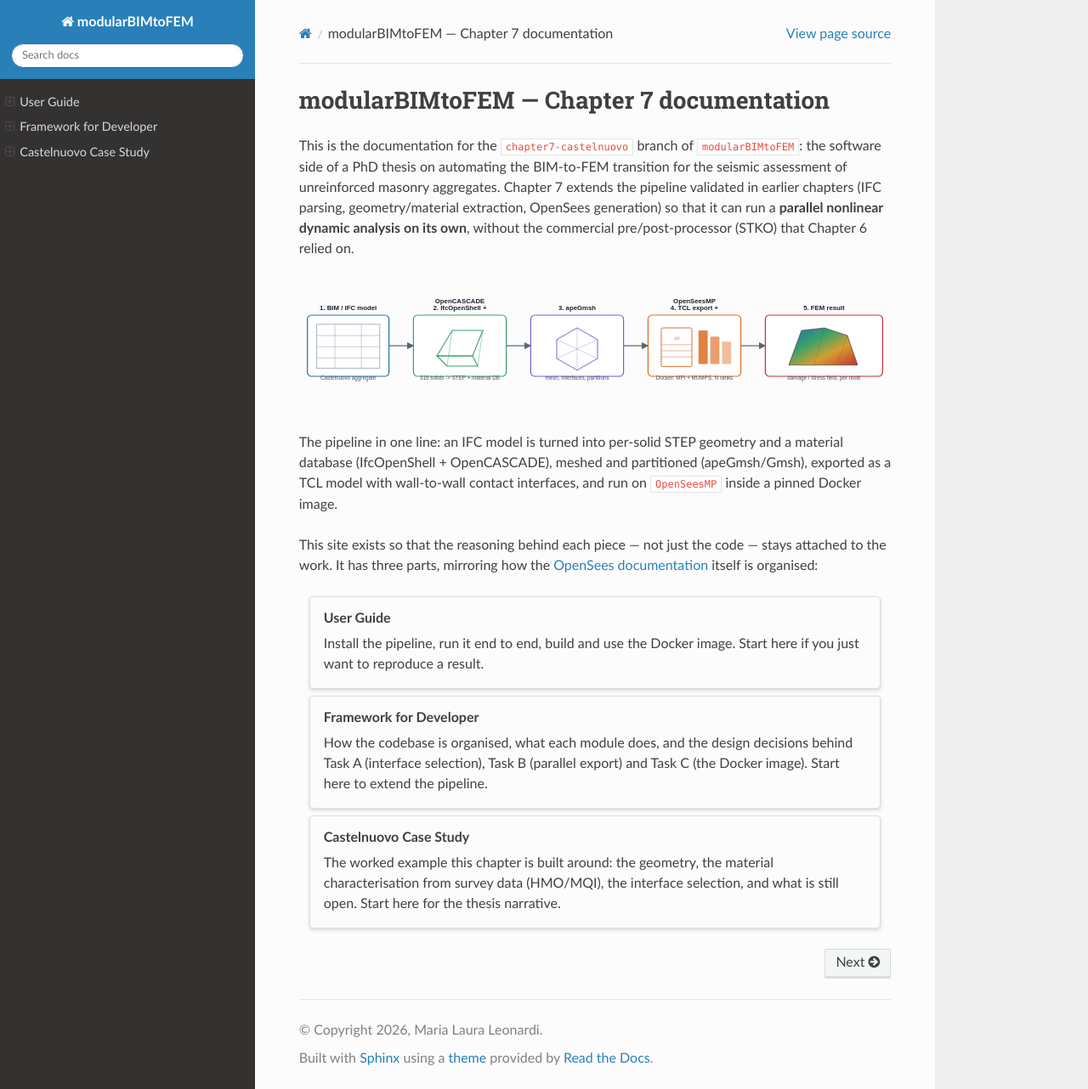
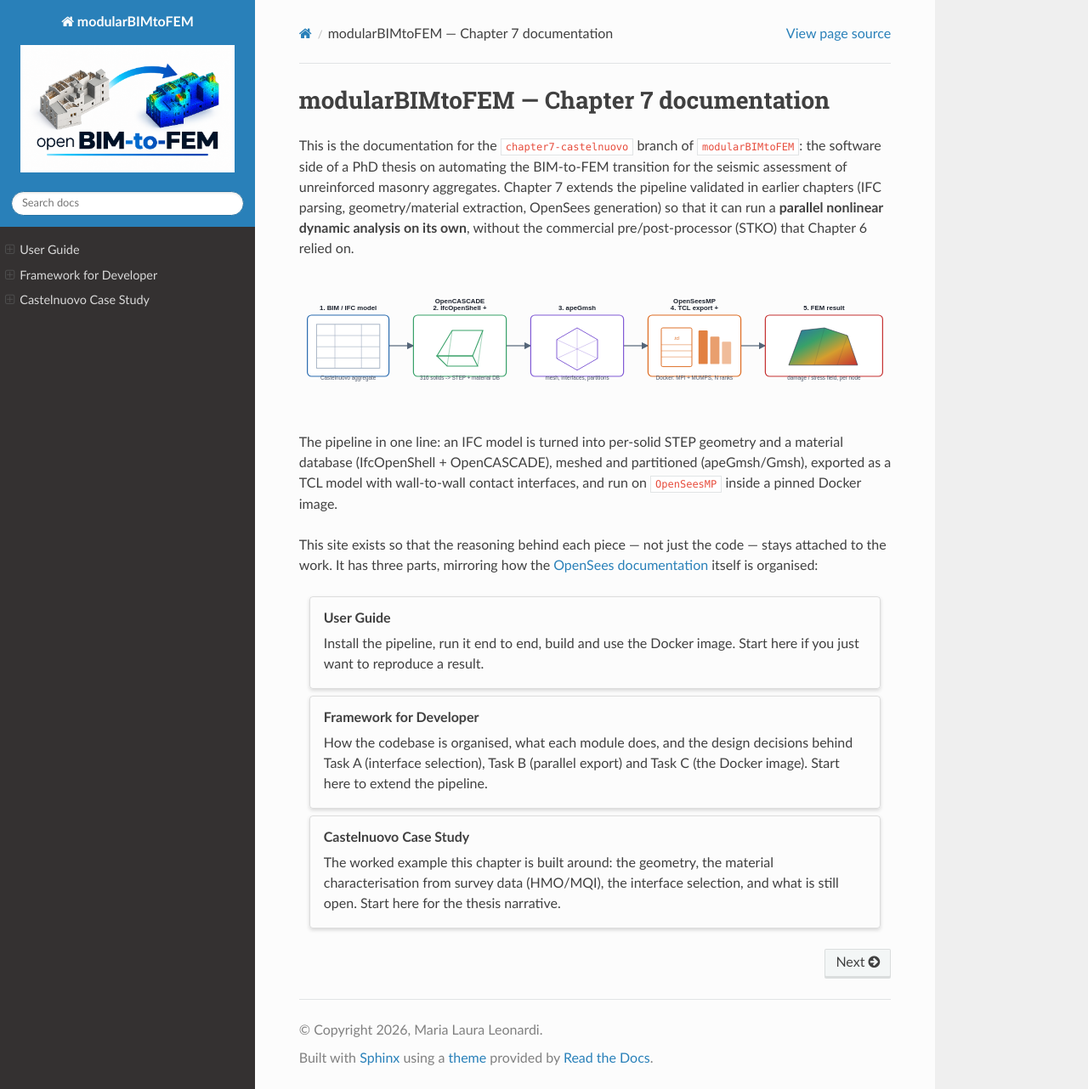
Before and after one commit to mlaura1996/modularBIMtoFEM, a Sphinx documentation site: the page built from docs/source/index.md, in a window 1280 px wide and 1282 px high. Shown: the whole window at 85% size. Built offline with Sphinx 7.4.7 and the Read the Docs theme 3.1.0, drawn with Linux system fonts in a browser that asks for light colours.

Commit message:
Use the open-BIM-to-FEM banner as the docs sidebar logo

```diff
--- a/docs/source/conf.py
+++ b/docs/source/conf.py
@@ -37,6 +37,7 @@
     "sticky_navigation": True,
 }
 html_title = "modularBIMtoFEM — Chapter 7 documentation"
+html_logo = "_static/images/open_bim_to_fem_logo.png"
 
 # Allow importing the repository's own packages so autodoc can pull
 # docstrings (core/, external/, models/, utils/) - the repo root is one
```
Also changed, not shown: docs/source/_static/images/open_bim_to_fem_logo.png (added).
